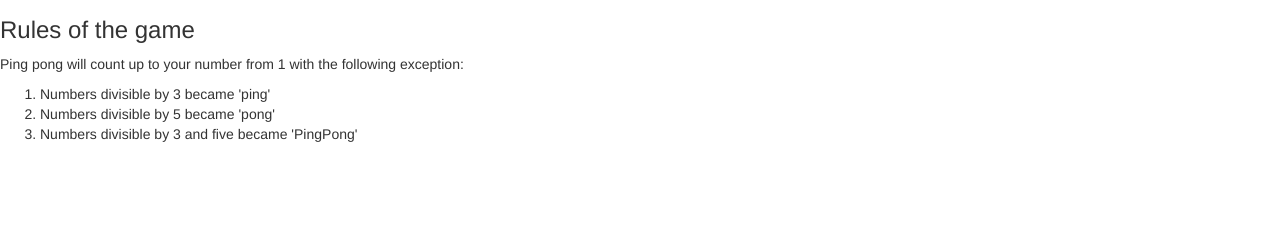
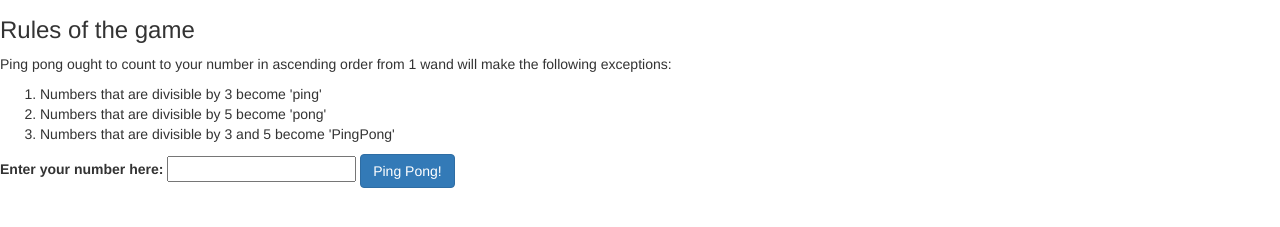
Before and after one commit to awuorlost/Ping-Awuor, a plain HTML site: page index.html in a window 1280 px wide. Shown: the part 281-508 px from the top of the page. Drawn offline with Linux system fonts and the light colour scheme.

Commit message:
add text to list

```diff
--- a/index.html
+++ b/index.html
@@ -21,12 +21,18 @@
   <div class="logic">
         <h2>Let's play!</h2>
         <h3>Rules of the game</h3>
-        <p>Ping pong will count up to your number from 1 with the following exception:</p>
+        <p>Ping pong ought to count to your number in ascending order from 1 wand will make the following exceptions:</p>
         <ol>
-          <li>Numbers divisible by 3 became 'ping'</li>
-          <li>Numbers divisible by 5 became 'pong'</li>
-          <li>Numbers divisible by 3 and five became 'PingPong'</li>
+          <li>Numbers that are divisible by 3 become 'ping'</li>
+          <li>Numbers that are divisible by 5 become 'pong'</li>
+          <li>Numbers that are divisible by 3 and 5 become 'PingPong'</li>
         </ol>
+
+        <form id="game-form">
+          <label for="">Enter your number here:</label>
+          <input type="number" name="" value="" id="input-number">
+          <button type="submit" class="btn btn-primary" id="PingPong-btn">Ping Pong!</button>
+        </form>
 
   <script src="js/jquery3.3.1.js"></script>
   <script src="js/scripts.js"></script>
```
